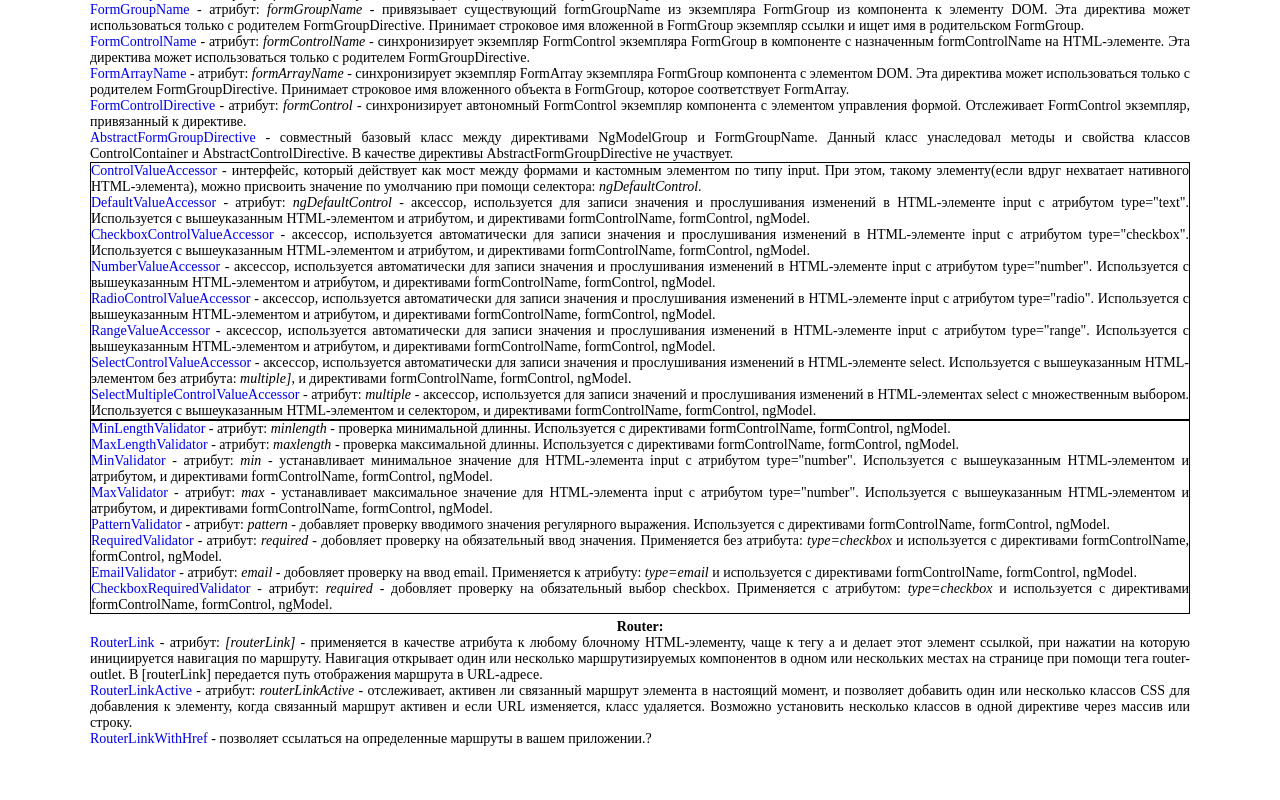
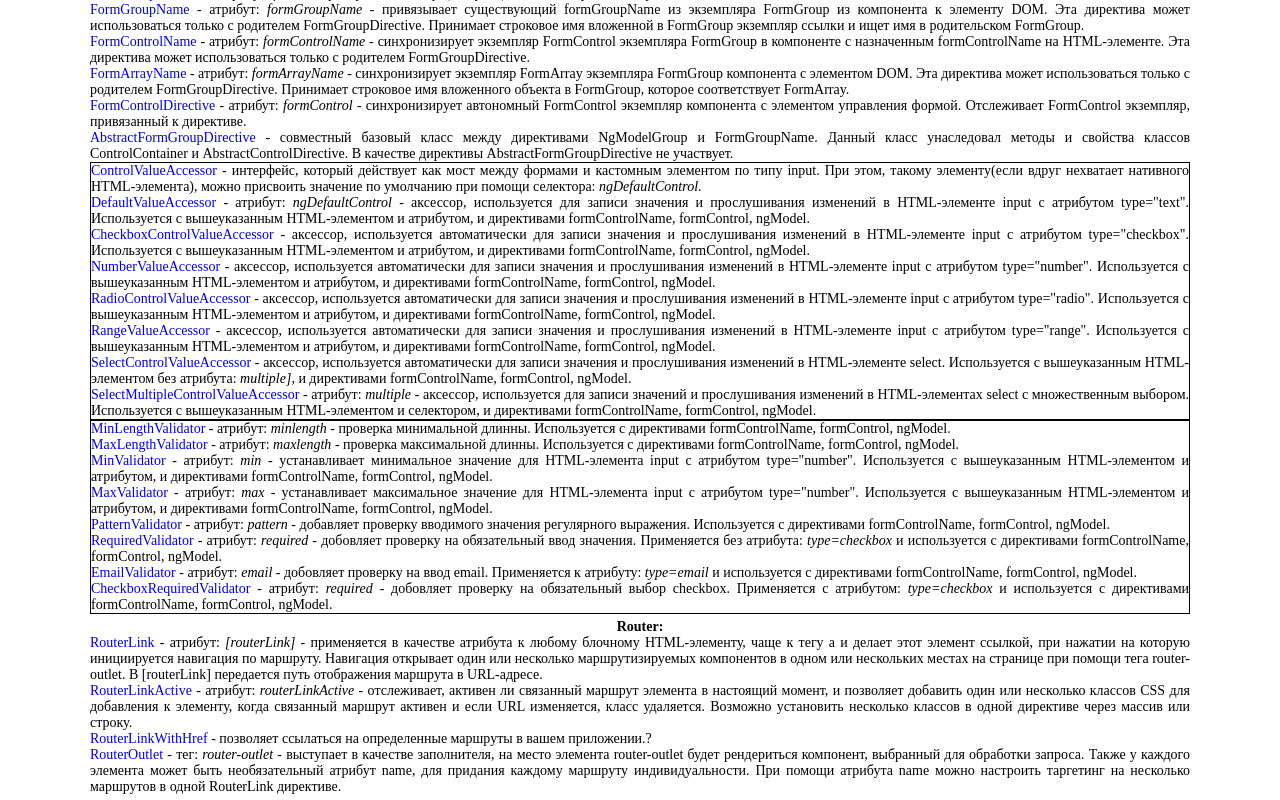
Before and after one commit to ArtemKashirin/API, an Angular app: page / in a window 1280 px wide. Shown: the part 2070-2870 px from the top of the page. Before the commit the page ends 2822 px from the top, so only its background shows below. Built offline with nearby package versions, Linux system fonts and the light colour scheme.

Commit message:
DIRECTIVE: RouterOutlet

```diff
--- a/src/app/app.component.html
+++ b/src/app/app.component.html
@@ -99,6 +99,6 @@
     <app-router-link></app-router-link>
     <app-router-link-active></app-router-link-active>
     <app-router-link-with-href></app-router-link-with-href>
-
+    <app-router-outlet></app-router-outlet>
   </div>
 </div>
--- a/src/app/app.module.ts
+++ b/src/app/app.module.ts
@@ -66,6 +66,7 @@ import { NgModelComponent } from './directive/ng-model/ng-model.component';
 import { RouterLinkComponent } from './directive/router-link/router-link.component';
 import { RouterLinkActiveComponent } from './directive/router-link-active/router-link-active.component';
 import { RouterLinkWithHrefComponent } from './directive/router-link-with-href/router-link-with-href.component';
+import { RouterOutletComponent } from './directive/router-outlet/router-outlet.component';
 
 
 @NgModule({
@@ -133,6 +134,7 @@ import { RouterLinkWithHrefComponent } from './directive/router-link-with-href/r
     RouterLinkComponent,
     RouterLinkActiveComponent,
     RouterLinkWithHrefComponent,
+    RouterOutletComponent,
   ],
   imports: [
     BrowserModule,
--- /dev/null
+++ b/src/app/directive/router-outlet/router-outlet.component.html
@@ -0,0 +1,5 @@
+<p><a [href] = "this.RouterOutlet">RouterOutlet</a> - тег: <i>router-outlet</i> - выступает в качестве заполнителя, на место элемента
+  router-outlet будет рендериться компонент, выбранный для обработки запроса. Также у каждого элемента может быть необязательный атрибут
+  name, для придания каждому маршруту индивидуальности. При помощи атрибута name можно настроить таргетинг на несколько маршрутов в одной
+  RouterLink директиве.
+</p>
--- /dev/null
+++ b/src/app/directive/router-outlet/router-outlet.component.ts
@@ -0,0 +1,17 @@
+import {Component, OnInit} from '@angular/core';
+
+@Component({
+  selector: 'app-router-outlet',
+  templateUrl: './router-outlet.component.html',
+  styleUrls: ['./router-outlet.component.scss']
+})
+export class RouterOutletComponent implements OnInit {
+  public RouterOutlet: string = 'https://angular.io/api/router/RouterOutlet';
+
+  constructor() {
+  }
+
+  ngOnInit(): void {
+  }
+
+}
```
Also changed, not shown: src/app/directive/router-outlet/router-outlet.component.scss (added).
